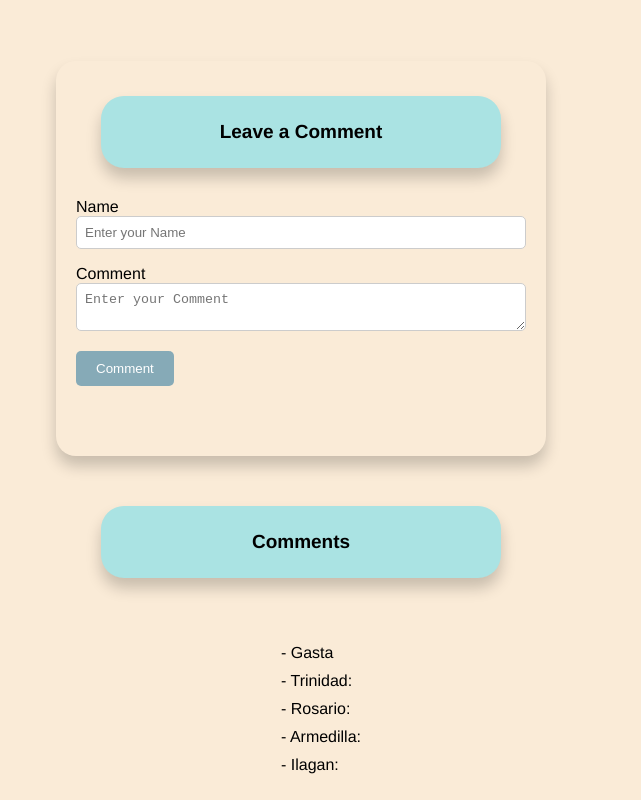
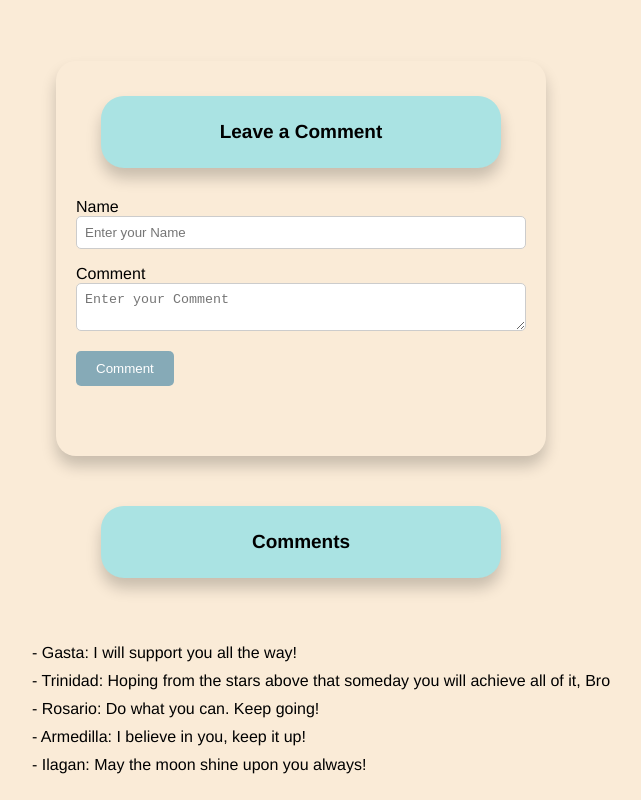
Before and after one commit to Escuro-JohnDenielL/ex9, a plain HTML site: page index.html in a window 1280 px wide. Shown: the part 3262-4062 px from the top of the page, without its empty margins (339-980 px from the left). Drawn offline with Linux system fonts and the light colour scheme.

Commit message:
add changes

```diff
--- a/index.html
+++ b/index.html
@@ -4,6 +4,7 @@
     <meta charset="UTF-8" />
     <meta name="viewport" content="width=device-width, initial-scale=1" />
     <link href="style.css" rel="stylesheet" />
+    <script src="script.js"></script>
     <title>Escuro_JohnDeniel Page</title>
   </head>
   <body>
@@ -161,6 +162,8 @@
             name="comment"
             required
             placeholder="Enter your Comment"
+            required
+            oninput="validateInput()"
           ></textarea>
         </div>
         <button type="submit" id="submit-btn" disabled>Comment</button>
@@ -171,11 +174,14 @@
       <h2 class="comment-text">Comments</h2>
       <div class="comment">
         <ol>
-          <li>- Gasta</li>
-          <li>- Trinidad:</li>
-          <li>- Rosario:</li>
-          <li>- Armedilla:</li>
-          <li>- Ilagan:</li>
+          <li>- Gasta: I will support you all the way!</li>
+          <li>
+            - Trinidad: Hoping from the stars above that someday you will
+            achieve all of it, Bro
+          </li>
+          <li>- Rosario: Do what you can. Keep going!</li>
+          <li>- Armedilla: I believe in you, keep it up!</li>
+          <li>- Ilagan: May the moon shine upon you always!</li>
         </ol>
       </div>
     </div>
```
